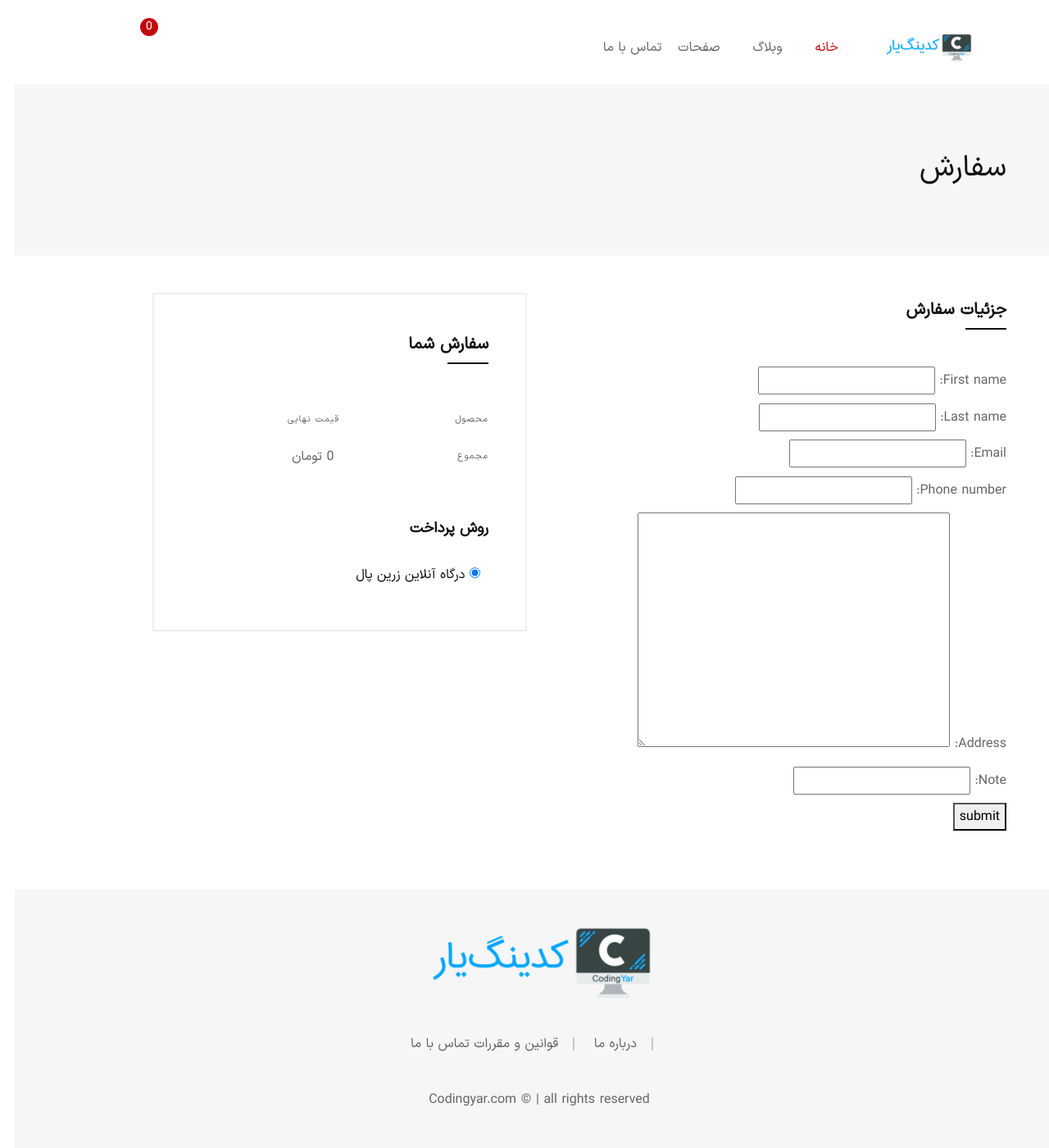
After one commit to AmirHossein82x/django-online-shop, a Django app: page /store/checkout/ in a window 1280 px wide. The commit adds this page. Shown: the whole page at 82% size. Run offline with Django 4.2, Linux system fonts and the light colour scheme; parts of the project's set-up code (start-up, migrations or seed data) failed here and were passed over; some libraries are stand-ins or nearby versions; some web fonts are replaced.

Commit message:
implement checkout basics

```diff
--- a/config/settings.py
+++ b/config/settings.py
@@ -163,3 +163,4 @@ AUTHENTICATION_BACKENDS = [
 
 EMAIL_BACKEND = 'django.core.mail.backends.console.EmailBackend'
 ACCOUNT_EMAIL_VERIFICATION = "none"
+LOGIN_REDIRECT_URL = 'product-list'
--- a/store/forms.py
+++ b/store/forms.py
@@ -1,6 +1,47 @@
 from django import forms
+from django.db import transaction
+from phonenumber_field.formfields import PhoneNumberField
+
+from .models import Order, OrderItem, Profile
+from .cart import Cart
+from core.models import CustomUser
 
 
 class AddProductToCartForm(forms.Form):
-    CHOICES = [(i, str(i))for i in range(1, 30)]
+    CHOICES = [(i, str(i)) for i in range(1, 30)]
     quantity = forms.TypedChoiceField(choices=CHOICES, coerce=int)
+
+
+class OrderCreateForm(forms.Form):
+    def __init__(self, *args, **kwargs):
+        self.request = kwargs.pop('request', None)
+        super().__init__(*args, **kwargs)
+
+    first_name = forms.CharField(max_length=255)
+    last_name = forms.CharField(max_length=255)
+    email = forms.EmailField()
+    phone_number = PhoneNumberField(region='IR')
+    address = forms.CharField(widget=forms.Textarea, max_length=1000)
+    note = forms.CharField(max_length=500)
+
+    def save(self):
+        with transaction.atomic():
+            cart = Cart(self.request)
+            cleaned_data = self.cleaned_data
+            CustomUser.objects.filter(id=self.request.user.id).update(first_name=cleaned_data['first_name'],
+                                                                      last_name=cleaned_data['last_name'])
+            Profile.objects.filter(user=self.request.user).update(address=cleaned_data['address'],
+                                                                  phone_number=cleaned_data['phone_number'])
+            profile = Profile.objects.get(user=self.request.user)
+            order = Order.objects.create(profile=profile, note=cleaned_data['note'], total_price=cart.total_price())
+            order_items = [
+                OrderItem(
+                    order=order,
+                    product=item.get('obj'),
+                    quantity=item.get('quantity'),
+                    price=item.get('price')
+                )
+                for item in cart
+            ]
+            OrderItem.objects.bulk_create(order_items)
+            cart.clear()
--- a/store/templates/store/cart_list.html
+++ b/store/templates/store/cart_list.html
@@ -96,7 +96,7 @@
 
                                 </div>
                             </div>
-                            <a href="checkout.html" class="btn btn-fullwidth btn-bg-red btn-color-white btn-hover-2">
+                            <a href="{% url 'checkout' %}" class="btn btn-fullwidth btn-bg-red btn-color-white btn-hover-2">
                                 ثبت سفارش
                             </a>
                         </div>
--- /dev/null
+++ b/store/templates/store/checkout.html
@@ -0,0 +1,130 @@
+{% extends '_base.html' %}
+{% block content %}
+      <!-- Breadcrumb area Start -->
+        <div class="breadcrumb-area bg-color ptb--90" data-bg-color="#f6f6f6">
+            <div class="container">
+                <div class="row">
+                    <div class="col-12">
+                        <div class="d-flex justify-content-between align-items-center flex-sm-row flex-column">
+                            <h1 class="page-title">سفارش</h1>
+                        </div>
+                    </div>
+                </div>
+            </div>
+        </div>
+        <!-- Breadcrumb area End -->
+
+        <!-- Main Content Wrapper Start -->
+        <div class="main-content-wrapper">
+            <div class="page-content-inner">
+                <div class="container">
+                    <div class="row pt--50 pt-md--40 pt-sm--20"></div>
+                    <div class="row pb--80 pb-md--60 pb-sm--40">
+                        <!-- Checkout Area Start -->
+                        <div class="col-lg-6">
+                            <div class="checkout-title mt--10">
+                                <h2>جزئیات سفارش</h2>
+                            </div>
+                            <div class="checkout-form">
+                                <form action="" method="post">
+                                    {% csrf_token %}
+                                    {{ form.as_p }}
+                                    <button type="submit">submit</button>
+                                </form>
+{#                                <form action="#" class="form form--checkout">#}
+{#                                    <div class="form-row mb--20">#}
+{#                                        <div class="form__group col-md-6 mb-sm--30">#}
+{#                                            <label for="billing_fname" class="form__label form__label--2">نام  <span class="required">*</span></label>#}
+{#                                            <input type="text" name="billing_fname" id="billing_fname" class="form__input form__input--2">#}
+{#                                        </div>#}
+{#                                        <div class="form__group col-md-6">#}
+{#                                            <label for="billing_lname" class="form__label form__label--2">نام خانوادگی  <span class="required">*</span></label>#}
+{#                                            <input type="text" name="billing_lname" id="billing_lname" class="form__input form__input--2">#}
+{#                                        </div>#}
+{#                                    </div>#}
+{#                                    <div class="form-row mb--20">#}
+{#                                        <div class="form__group col-12">#}
+{#                                            <label for="billing_company" class="form__label form__label--2">آدرس</label>#}
+{#                                            <input type="text" name="billing_company" id="billing_company" class="form__input form__input--2">#}
+{#                                        </div>#}
+{#                                    </div>#}
+{#                                    <div class="form-row mb--20">#}
+{#                                        <div class="form__group col-12">#}
+{#                                            <label for="billing_phone" class="form__label form__label--2">شماره همراه <span class="required">*</span></label>#}
+{#                                            <input type="text" name="billing_phone" id="billing_phone" class="form__input form__input--2">#}
+{#                                        </div>#}
+{#                                    </div>#}
+{#                                    <div class="form-row mb--20">#}
+{#                                        <div class="form__group col-12">#}
+{#                                            <label for="billing_email" class="form__label form__label--2">ایمیل  <span class="required">*</span></label>#}
+{#                                            <input type="email" name="billing_email" id="billing_email" class="form__input form__input--2">#}
+{#                                        </div>#}
+{#                                    </div>#}
+{#                                    <div class="form-row">#}
+{#                                        <div class="form__group col-12">#}
+{#                                            <label for="orderNotes" class="form__label form__label--2">یادداشت شما</label>#}
+{#                                            <textarea class="form__input form__input--2 form__input--textarea" id="orderNotes" name="orderNotes" placeholder="اگر یادداشتی دارید در اینجا وارد کنید. در غیر این صورت این مکان را خالی بگذارید"></textarea>#}
+{#                                        </div>#}
+{#                                    </div>#}
+{#                                </form>#}
+                            </div>
+                        </div>
+                        <div class="col-xl-5 offset-xl-1 col-lg-6 mt-md--40">
+                            <div class="order-details">
+                                <div class="checkout-title mt--10">
+                                    <h2>سفارش شما</h2>
+                                </div>
+                                <div class="table-content table-responsive mb--30">
+                                    <table class="table order-table order-table-2">
+                                        <thead>
+                                            <tr>
+                                                <th>محصول</th>
+                                                <th class="text-right">قیمت نهایی</th>
+                                            </tr>
+                                        </thead>
+                                        <tbody>
+                                        {% for item in cart %}
+
+                                            <tr>
+                                                <th>{{ item.obj.title }}
+                                                    <strong><span>&#10005;</span>{{ item.quantity }}</strong>
+                                                </th>
+                                                <td class="text-right">{{ item.obj.final_price }} تومان</td>
+                                            </tr>
+                                        {% endfor %}
+
+{#                                            <tr>#}
+{#                                                <th>محصول شماره دو#}
+{#                                                    <strong><span>&#10005;</span>۱</strong>#}
+{#                                                </th>#}
+{#                                                <td class="text-right">۵۸,۰۰۰ تومان</td>#}
+{#                                            </tr>#}
+                                        </tbody>
+                                        <tfoot>
+                                            <tr class="cart-subtotal">
+                                                <th>مجموع</th>
+                                                <td class="text-right">{{ cart.total_price }} تومان</td>
+                                            </tr>
+                                        </tfoot>
+                                    </table>
+                                </div>
+                                <div class="checkout-payment">
+                                    <h2 class="py-5">روش پرداخت</h2>
+                                    <form action="#" class="payment-form">
+                                        <div class="payment-group mb--10">
+                                            <div class="payment-radio">
+                                                <input type="radio" value="bank" name="payment-method" id="bank" checked>
+                                                <label class="payment-label" for="cheque">درگاه آنلاین زرین پال</label>
+                                            </div>
+                                        </div>
+                                    </form>
+                                </div>
+                            </div>
+                        </div>
+                        <!-- Checkout Area End -->
+                    </div>
+                </div>
+            </div>
+        </div>
+        <!-- Main Content Wrapper Start -->
+{% endblock %}
--- a/store/urls.py
+++ b/store/urls.py
@@ -8,4 +8,5 @@ urlpatterns = [
     path('cart/add/<int:pk>/', views.add_product_to_cart, name='add-product-to-cart'),
     path('cart/clear', views.clear_cart, name='clear-cart'),
     path('cart/delete/<int:pk>', views.remove_from_cart, name='cart-del-product'),
+    path('checkout/', views.create_order, name='checkout')
 ]
--- a/store/views.py
+++ b/store/views.py
@@ -4,7 +4,7 @@ from django.shortcuts import redirect
 from django.views import generic
 from .models import Product
 from .cart import Cart
-from .forms import AddProductToCartForm
+from .forms import AddProductToCartForm, OrderCreateForm
 
 # Create your views here.
 
@@ -62,3 +62,12 @@ def remove_from_cart(request, pk):
     product = get_object_or_404(Product, pk=pk)
     cart.remove_product(product=product)
     return redirect('cart-list')
+
+
+def create_order(request):
+    if request.method == 'POST':
+        form = OrderCreateForm(request.POST, request=request)
+        if form.is_valid():
+            form.save()
+    form = OrderCreateForm()
+    return render(request, 'store/checkout.html', context={'form': form})
```
Also changed, not shown: store/admin.py (+15 -1 lines), store/models.py (+14 -0 lines), db.sqlite3, store/migrations/0006_order_orderitem.py (added), store/migrations/0007_order_total_price.py (added).
